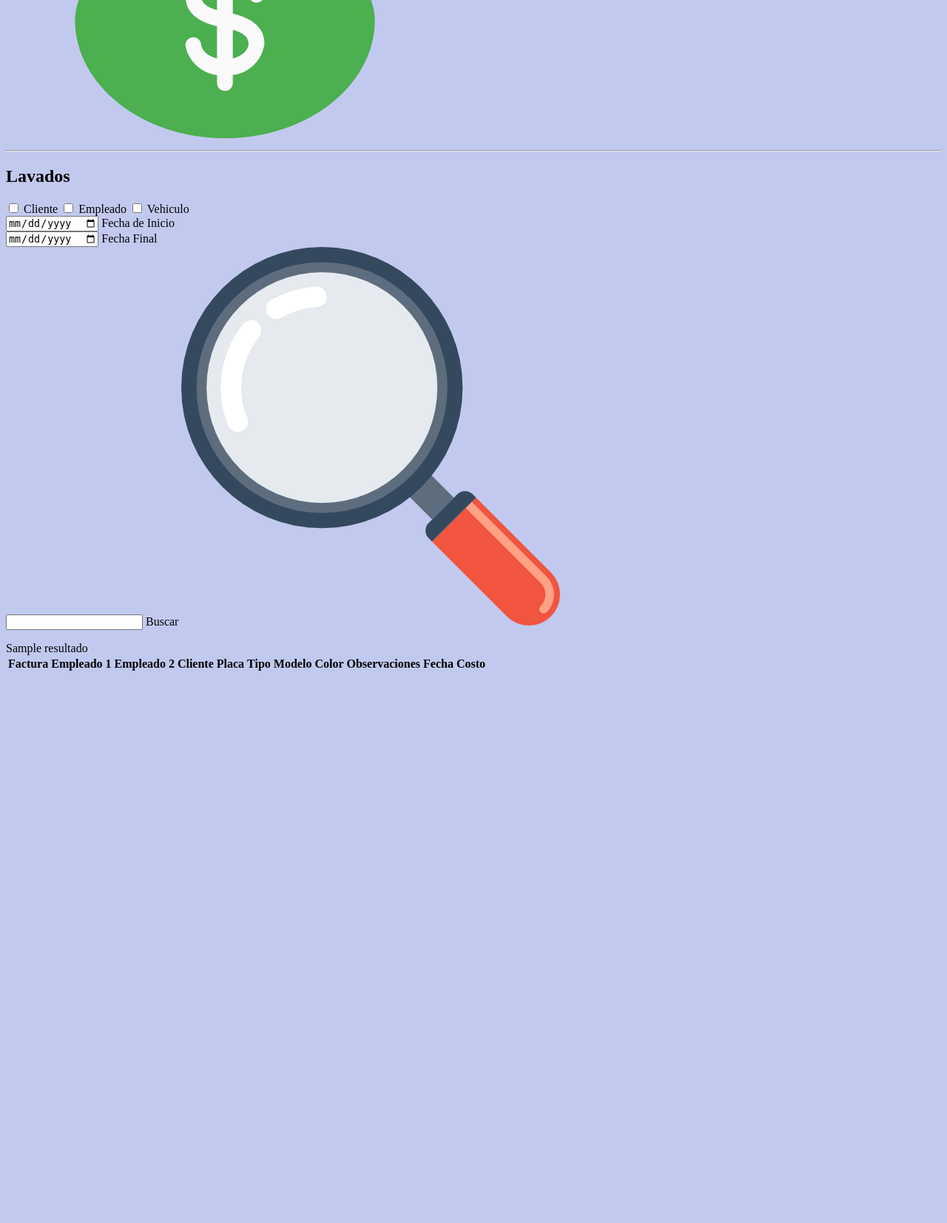
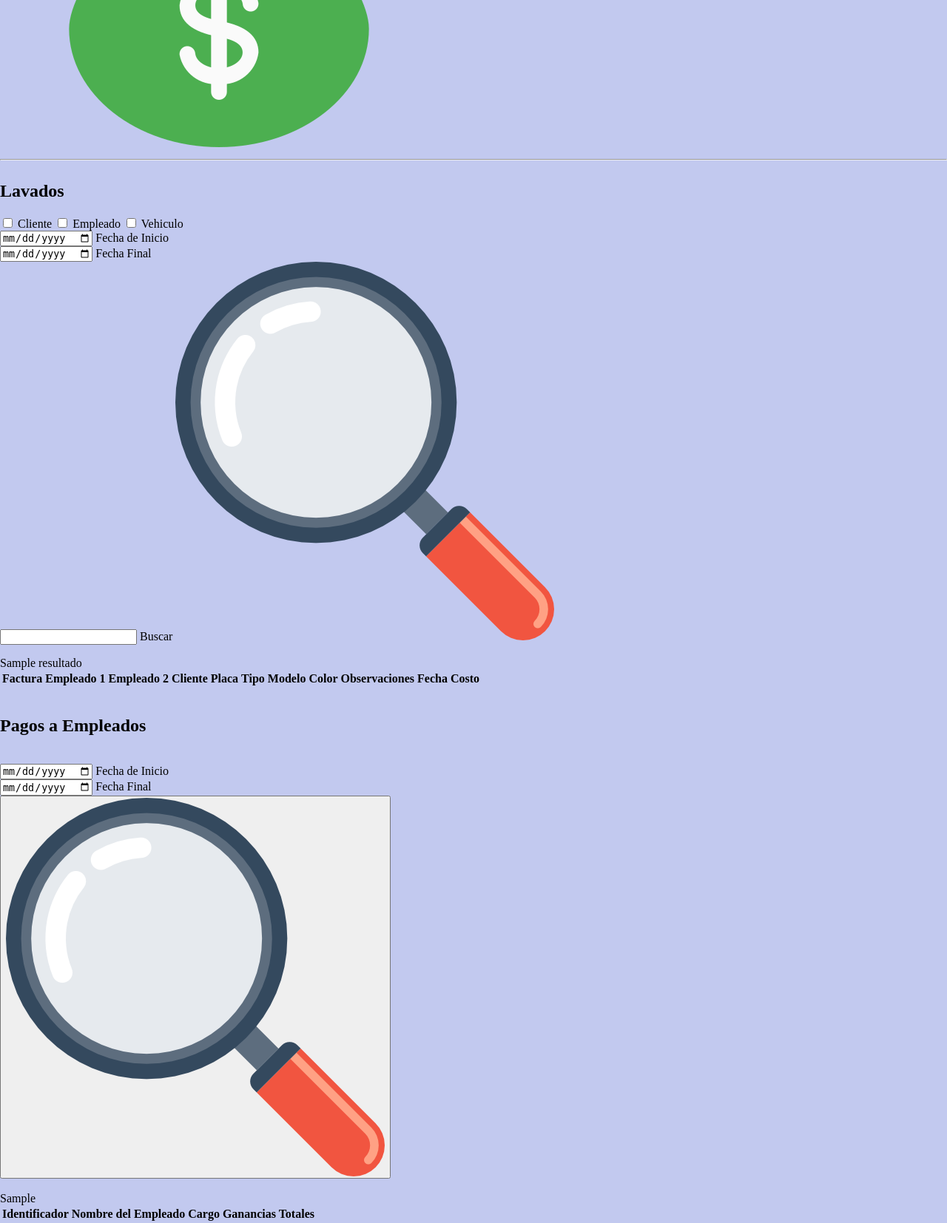
Before and after one commit to Keikooh/Proyecto-Autolavado, a PHP site: the page made by view/admin.view.php in a window 1280 px wide. Shown: the part 1600-3254 px from the top of the page at 74% size. Before the commit the page ends 2507 px from the top, so only its background shows below. Run offline with PHP 8.4, Linux system fonts and the light colour scheme; the template is opened without the code that fills it: most values are stand-ins (such as "Sample title", 1, 10 or a date in 2020); lists and menus that the app fills with data are empty.

Commit message:
Se realizaron cambios sobre el modulo de administrador

```diff
--- a/controller/admin.php
+++ b/controller/admin.php
@@ -16,7 +16,7 @@
 $p['empleadoDia'] = $accesoDatos->obtenerEmpleadoDia();
 $p['total'] = $accesoDatos->obtenerTotalLavados();
 $p['ganancias'] = $accesoDatos->obtenerGananciasDia();
-
+$p['sueldosEmpleados'] = $accesoDatos->sueldoEmpleados(NULL,NULL);
 $p['resultado']=$accesoDatos->obtenerReportes(NULL,NULL,'',true,true,true);
 
 view('admin', $p);
--- a/view/admin.view.php
+++ b/view/admin.view.php
@@ -7,6 +7,18 @@
         top: 50%;
         left: 50%;
         transform: translate(-50%, -50%);
+    }
+    body {
+        min-height: 100vh;
+        margin: 0;
+        padding: 0;
+        display: flex;
+        flex-direction: column;
+    }
+
+    main {
+        flex-grow: 1;
+        overflow-y: auto;
     }
 </style>
 </head>
@@ -104,6 +116,32 @@
                 <tbody class="bg-white divide-y divide-gray-200">
                     <?php echo $resultado ?>
                 </tbody>
+            </table><br>
+            <!--Tabla donde se muestran las ganancias empleados-->
+            <h2 class="text-[#001459] text-base font-bold mr-8 ">Pagos a Empleados</h2><br>
+            <div class="flex justify-start space-x-4">
+                <div class="relative w-1/4">
+                    <input type="date" name="txtFechaInicioe" id="txtFechaInicioe" class="block w-full py-2 pl-3 pr-8 border border-gray-300 rounded-md bg-white focus:bg-white focus:outline-none focus:border-blue-400">
+                    <label for="txtFechaInicio" class="absolute left-3 transition-all duration-300 ease-in-out -top-2 px-1 bg-white rounded-md text-gray-600 text-xs border border-gray-300">Fecha de Inicio</label>
+                </div>
+                <div class="relative w-1/4">
+                    <input type="date" name="txtFechaFinale" id="txtFechaFinale" class="block w-full py-2 pl-3 pr-8 border border-gray-300 rounded-md bg-white focus:bg-white focus:outline-none focus:border-blue-400">
+                    <label for="txtFechaFinal" class="absolute left-3 transition-all duration-300 ease-in-out -top-2 px-1 bg-white rounded-md text-gray-600 text-xs border border-gray-300">Fecha Final</label>
+                </div>
+                <button id="btnFiltarEmpleado" class="bg-white rounded-xl px-5 py-2 text-center shadow-lg"><img src="images/search.png" alt="Busqueda" class="h-5 w-5"></button>
+            </div><br>
+            <table class="min-w-full divide-y divide-gray-200">
+                <thead class="bg-gray-50">
+                    <tr>
+                        <th scope="col" class="px-6 py-3 text-left text-xs font-medium text-gray-500 uppercase tracking-wider">Identificador</th>
+                        <th scope="col" class="px-6 py-3 text-left text-xs font-medium text-gray-500 uppercase tracking-wider">Nombre del Empleado</th>
+                        <th scope="col" class="px-6 py-3 text-left text-xs font-medium text-gray-500 uppercase tracking-wider">Cargo</th>
+                        <th scope="col" class="px-6 py-3 text-left text-xs font-medium text-gray-500 uppercase tracking-wider">Ganancias Totales</th>
+                    </tr>
+                </thead>
+                <tbody class="bg-white divide-y divide-gray-200">
+                    <?php echo $sueldosEmpleados ?>
+                </tbody>
             </table>
         </main>
 
@@ -132,6 +170,9 @@
                     //alert("Texto");
                 });
             });
+            $('#btnFiltarEmpleado').click(function () {
+                alert("Hola");
+            });
             /*
             function uncheckOthers(id) {
                 // Obtener todas las casillas de verificación
```
Also changed, not shown: database/BDAutoLavado.sql (+36 -18 lines), libreria/accesodatos/AccesoDatosAdministrador.php (+33 -0 lines).
